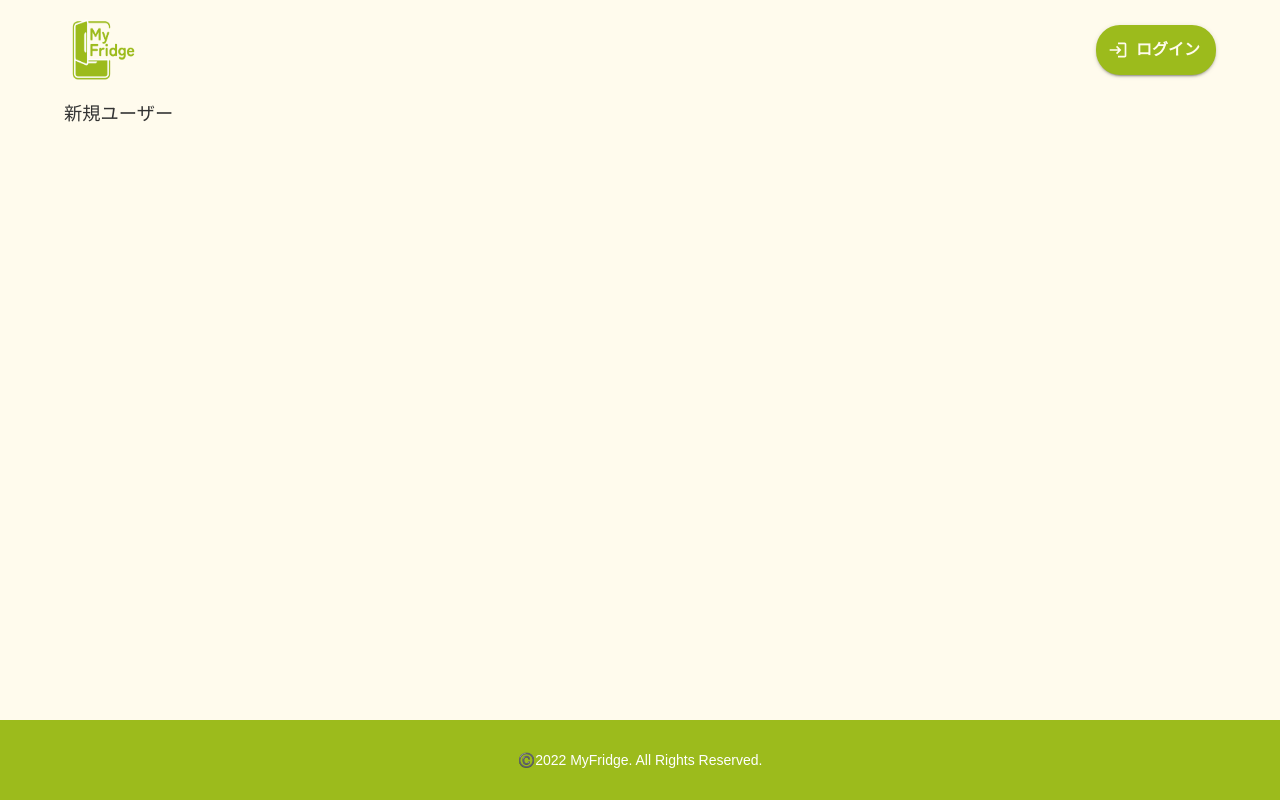
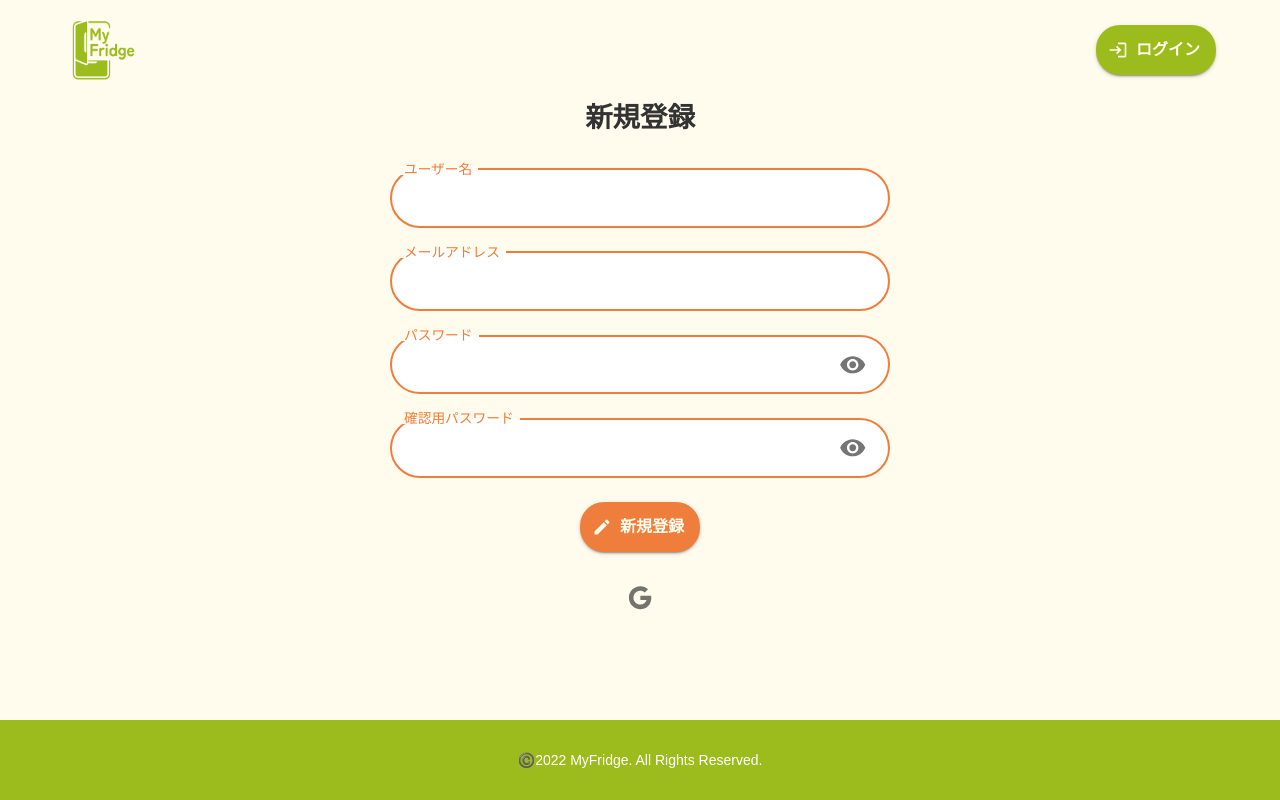
Before and after one commit to masaokaka/my-fridge-frontend, a React (Vite) app in the folder src/: page /register in a window 1280 px wide. Built offline with nearby package versions, Linux system fonts and the light colour scheme; a web font is replaced by a local one.

Commit message:
update: #18 新規登録画面コンポーネント名の修正

```diff
--- a/src/src/components/pages/Register/index.tsx
+++ /dev/null
@@ -1 +0,0 @@
-export { default as Register } from './presenter';
--- /dev/null
+++ b/src/src/components/pages/RegisterUser/index.tsx
@@ -0,0 +1 @@
+export { default as RegisterUser } from './presenter';
--- /dev/null
+++ b/src/src/components/pages/RegisterUser/presenter.tsx
@@ -0,0 +1,57 @@
+import { Box, IconButton, Typography } from '@mui/material';
+import { Edit, Google, Visibility } from '@mui/icons-material';
+import { CustomTextField } from '../../uiParts/CustomTextField';
+import { CustomButton } from '../../uiParts/CustomButton';
+
+/**
+ * 新規ユーザー登録画面
+ *
+ * @returns コンポーネント
+ */
+const RegisterUser = () => (
+  <Box textAlign="center" height="100%">
+    <Typography variant="h5" fontWeight="bold" mb={4}>
+      新規登録
+    </Typography>
+    <Box
+      display="flex"
+      flexDirection="column"
+      alignItems="center"
+      justifyContent="center"
+    >
+      <Box mb={3} width="100%">
+        <CustomTextField label="ユーザー名" width={500} type="text" />
+      </Box>
+      <Box mb={3}>
+        <CustomTextField label="メールアドレス" width={500} type="email" />
+      </Box>
+      <Box mb={3}>
+        <CustomTextField
+          label="パスワード"
+          width={500}
+          type="password"
+          icon={<Visibility />}
+        />
+      </Box>
+      <Box mb={3}>
+        <CustomTextField
+          label="確認用パスワード"
+          width={500}
+          type="password"
+          icon={<Visibility />}
+        />
+      </Box>
+      <Box mb={3}>
+        <CustomButton variant="contained" startIcon={<Edit />}>
+          新規登録
+        </CustomButton>
+      </Box>
+
+      <IconButton>
+        <Google />
+      </IconButton>
+    </Box>
+  </Box>
+);
+
+export default RegisterUser;
--- a/src/src/routes/public.tsx
+++ b/src/src/routes/public.tsx
@@ -4,9 +4,9 @@ import { Outlet } from 'react-router';
 import { PublicLayout } from '../components/uniqueParts/PublicLayout';
 import { lazyImport } from '../utils/lazyImport';
 
-const { Register } = lazyImport(
-  () => import('../components/pages/Register'),
-  'Register'
+const { RegisterUser } = lazyImport(
+  () => import('../components/pages/RegisterUser'),
+  'RegisterUser'
 );
 const { ResetPassword } = lazyImport(
   () => import('../components/pages/ResetPassword'),
@@ -38,7 +38,7 @@ export const publicRoutes = [
     children: [
       {
         path: 'register',
-        element: <Register />,
+        element: <RegisterUser />,
       },
       {
         path: 'password',
```
Also changed, not shown: src/src/components/pages/Register/presenter.tsx (deleted, +0 -8 lines).
